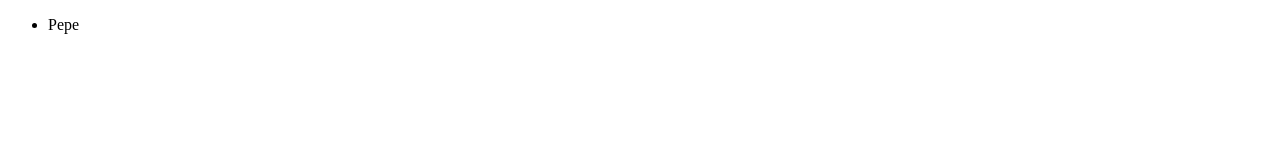
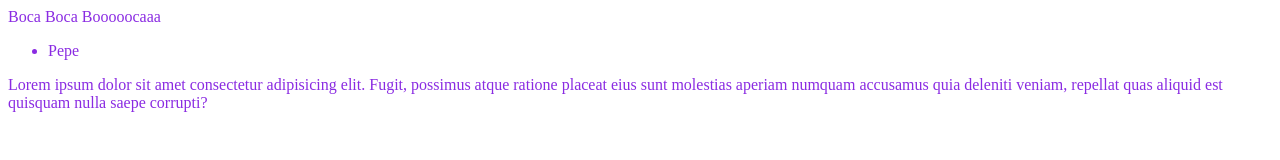
Before and after one commit to Pablo22128/apligit, a plain HTML site: page index.html in a window 1280 px wide. Drawn offline with Linux system fonts and the light colour scheme.

Commit message:
Añado estilos

```diff
--- a/estilos.css
+++ b/estilos.css
@@ -0,0 +1,3 @@
+*{
+    color: blueviolet;
+}
--- a/index.html
+++ b/index.html
@@ -5,11 +5,13 @@
     <meta name="viewport" content="width=device-width, initial-scale=1.0">
     <title>Document</title>
     <script src="scripts.js"></script>
+    <link rel="stylesheet" href="estilos.css">
 </head>
 <body>
     <ul>
         <li>Pepe</li>
     </ul>
+    <p>Lorem ipsum dolor sit amet consectetur adipisicing elit. Fugit, possimus atque ratione placeat eius sunt molestias aperiam numquam accusamus quia deleniti veniam, repellat quas aliquid est quisquam nulla saepe corrupti?</p>
 
 </body>
 </html>
--- a/scripts.js
+++ b/scripts.js
@@ -1 +1,2 @@
 alert("Hola Mundo")
+document.write("Boca Boca Booooocaaa")
```
